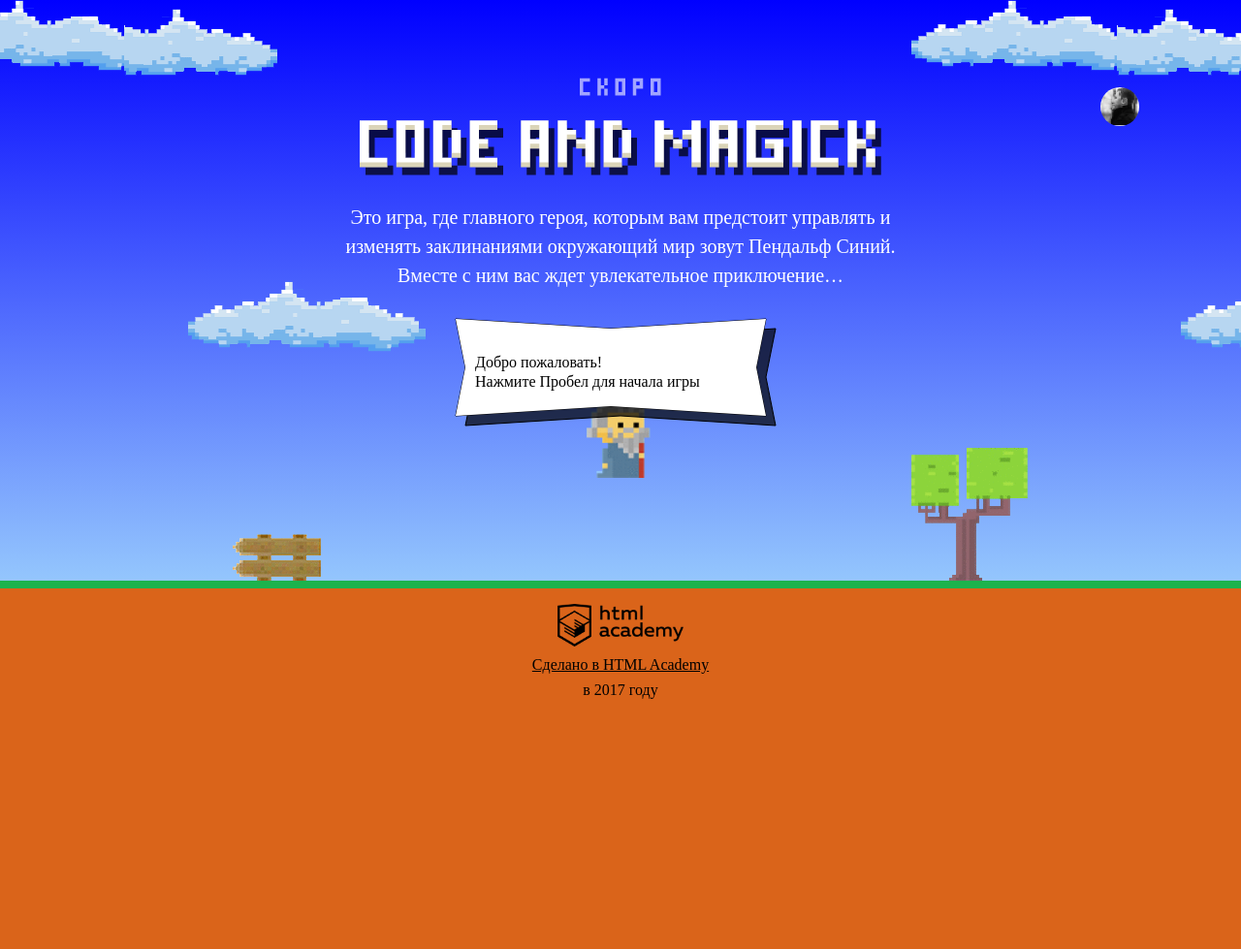
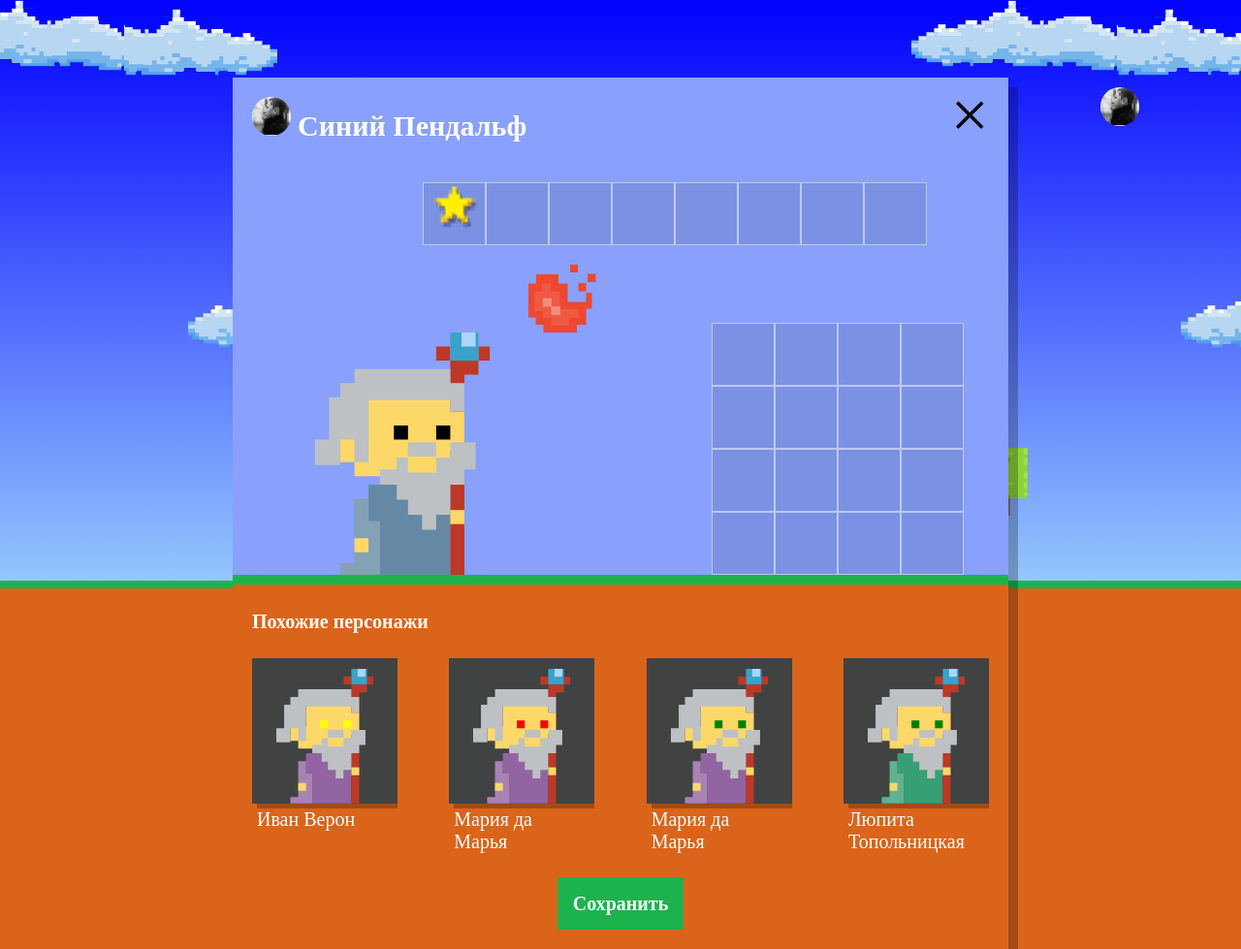
Before and after one commit to vsevolodroschupkin/151400-code-and-magick-18, a website: page index.html in a window 1280 px wide. Shown: the whole page at 97% size. Before the commit the page ends 800 px from the top, so only its background shows below. Drawn offline with Linux system fonts and the light colour scheme; a web font is replaced by a local one.

Commit message:
Сделал рендер персонажей

```diff
--- a/index.html
+++ b/index.html
@@ -209,6 +209,7 @@
 </script>
 <script src="js/stat.js"></script>
 <script src="js/game.js"></script>
+<script src="js/setup.js"></script>
 
 </body>
 </html>
--- /dev/null
+++ b/js/setup.js
@@ -0,0 +1,59 @@
+'use strict';
+var WIZARDS_QNT = 4;
+var setup = document.querySelector('.setup');
+var setupSimilar = document.querySelector('.setup-similar');
+var firstNames = ['Иван', 'Хуан Себастьян', 'Мария', 'Кристоф', 'Виктор', 'Юлия', 'Люпита', 'Вашингтон'];
+var surnames = ['да Марья', 'Верон', 'Мирабелла', 'Вальц', 'Онопко', 'Топольницкая', 'Нионго', 'Ирвинг'];
+var coatColors = ['rgba(101, 137, 164)', 'rgb(241, 43, 107)', 'rgb(146, 100, 161)', 'rgb(56, 159, 117)', 'rgb(56, 159, 117)', 'rgba(0, 0, 0)'];
+var eyeColors = ['black', 'red', 'blue', 'yellow', 'green'];
+var template = document.querySelector('#similar-wizard-template').content.querySelector('div');
+var similarList = document.querySelector('.setup-similar-list');
+var fragment = document.createDocumentFragment();
+
+// выбрать случайный элемент массива
+var getRandomItem = function (arr) {
+  var randomEl = arr[Math.floor(Math.random() * (arr.length))];
+  return randomEl;
+};
+
+// генерируем массив с объектами
+var createWizards = function () {
+  var wizards = [];
+  for (var i = 0; i < WIZARDS_QNT; i++) {
+    wizards[i] = {
+      name: getRandomItem(firstNames) + ' ' + getRandomItem(surnames),
+      coatColor: getRandomItem(coatColors),
+      eyeColor: getRandomItem(eyeColors),
+    };
+  }
+  return wizards;
+};
+
+var readyWizards = createWizards();
+
+// наполняем фрагмент
+
+var fillWizardTemplate = function (persons) {
+  for (var i = 0; i < WIZARDS_QNT; i++) {
+    var element = template.cloneNode(true);
+    var elementName = element.querySelector('.setup-similar-label');
+    var elementCoat = element.querySelector('.wizard-coat');
+    var elementEye = element.querySelector('.wizard-eyes');
+    elementName.textContent = persons[i].name;
+    elementCoat.style.fill = persons[i].coatColor;
+    elementEye.style.fill = persons[i].eyeColor;
+    fragment.appendChild(element);
+  }
+  return fragment;
+};
+
+var readyWizardFragment = fillWizardTemplate(readyWizards);
+
+// рендерим фрагмент
+var renderSimilar = function (readyFragment) {
+  similarList.appendChild(readyFragment);
+};
+
+renderSimilar(readyWizardFragment);
+setup.classList.remove('hidden');
+setupSimilar.classList.remove('hidden');
```
